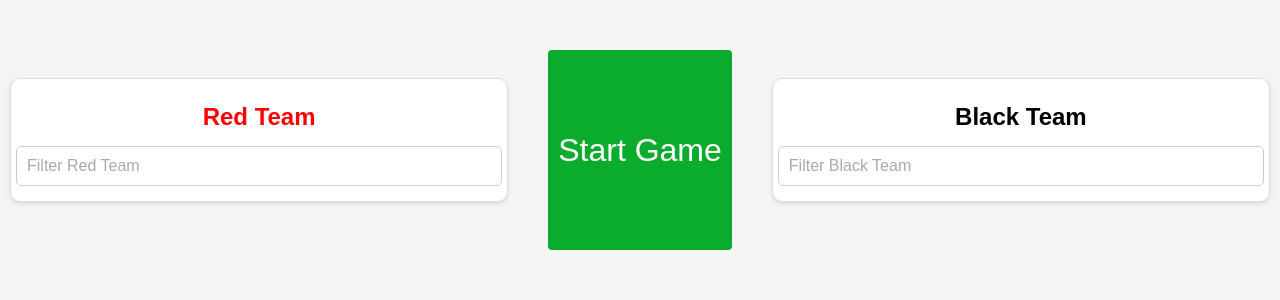
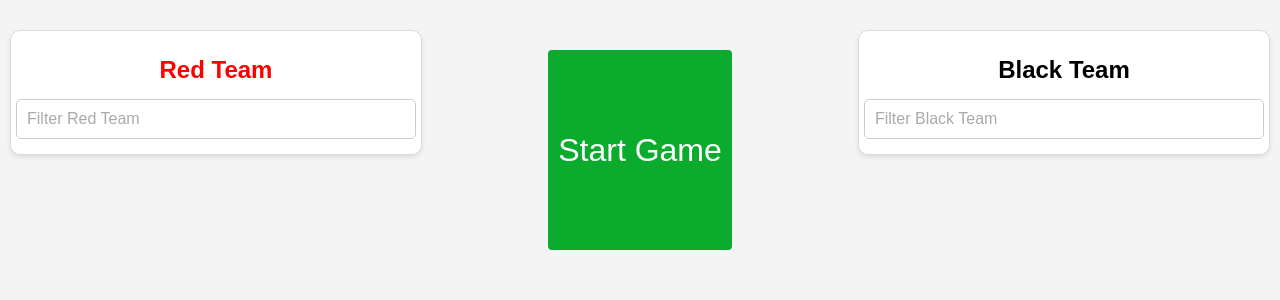
Before and after one commit to christopherpunt/foosball_scorekeeper, a Flask app: page /join_game in a window 1280 px wide. Shown: the part 70-370 px from the top of the page. Run offline with Flask 3, Linux system fonts and the light colour scheme; data that the repository does not hold is empty.

Commit message:
move players list to top of page on join_game

```diff
--- a/src/templates/join_game.html
+++ b/src/templates/join_game.html
@@ -8,11 +8,10 @@
 
 {% block styles %}
 <style>
-    .team-container {
-        display: grid;
-        grid-template-columns: 1fr auto 1fr;
-        grid-column-gap: 20px;
-        align-items: center;
+    .top-container {
+        display: flex;
+        justify-content: space-between;
+        align-items: flex-start;
         margin-top: 20px;
     }
 
@@ -27,7 +26,7 @@
     }
 
     .start-game-container {
-        grid-column: 2; /* Position the start game button in the middle column */
+        min-width: 200px;
         margin-top: 20px;
     }
 
@@ -99,8 +98,7 @@
 {% endblock %}
 
 {% block content %}
-
-<div class="team-container">
+<div class="top-container">
     <div class="team">
         <h2 class="red">Red Team</h2>
         <input type="text" id="RED-team-filter" placeholder="Filter Red Team" onkeyup="filterPlayers('RED')">
```
